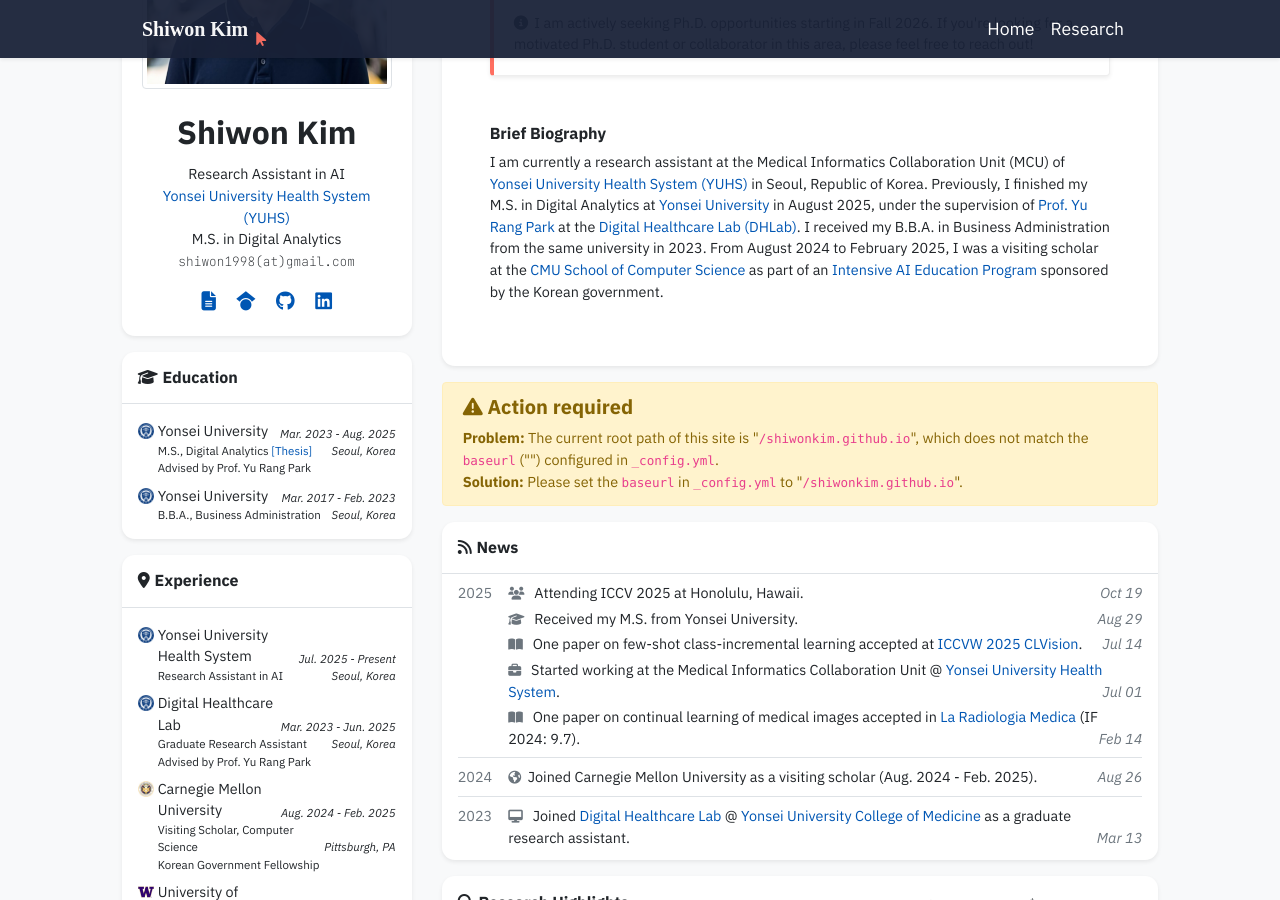
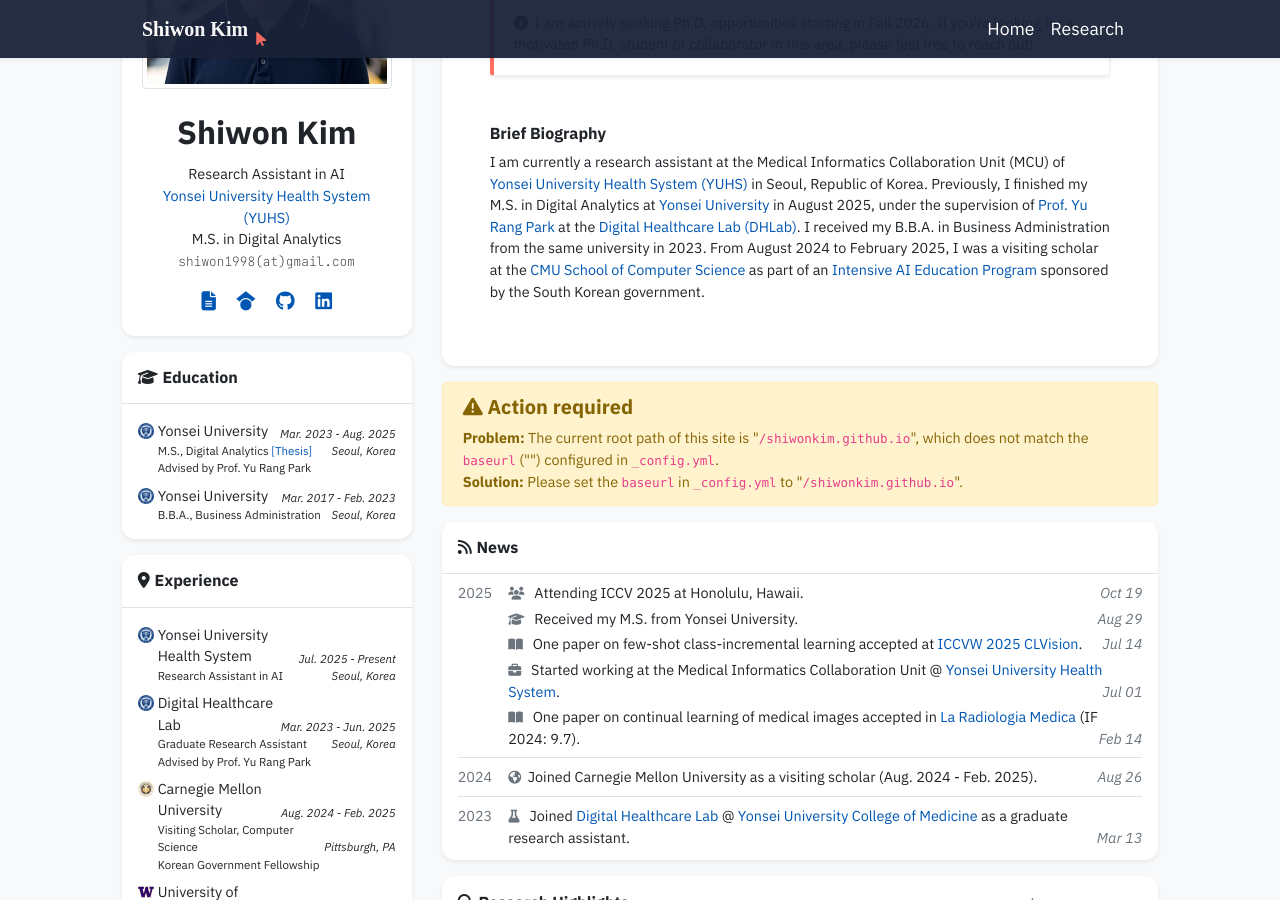
Before and after one commit to shiwonkim/shiwonkim.github.io, a Jekyll site: the page built from index.html, in a window 1280 px wide and 900 px high, scrolled down 355 px. Built offline with Jekyll 4.4.1, drawn with Linux system fonts in a browser that asks for light colours; nearby versions of some CDN libraries; some web fonts are replaced; a style sheet for code colours, icons or effects is not loaded.

Commit message:
edit profile

```diff
--- a/_data/profile.yml
+++ b/_data/profile.yml
@@ -41,7 +41,7 @@
     I am currently a research assistant at the Medical Informatics Collaboration Unit (MCU) of <a href="https://yuhs.severance.healthcare/yuhs-en/index.do" target="_blank">Yonsei University Health System (YUHS)</a> in Seoul, Republic of Korea.
     Previously, I finished my M.S. in Digital Analytics at <a href="https://www.yonsei.ac.kr/sites/en_sc/index.do" target="_blank">Yonsei University</a> in August 2025, under the supervision of <a href="https://scholar.google.com/citations?user=DNs7sk4AAAAJ&hl=en" target="_blank">Prof. Yu Rang Park</a> at the <a href="https://www.dhlab.org/" target="_blank">Digital Healthcare Lab (DHLab)</a>.
     I received my B.B.A. in Business Administration from the same university in 2023.
-    From August 2024 to February 2025, I was a visiting scholar at the <a href="https://www.cs.cmu.edu/" target="_blank">CMU School of Computer Science</a> as part of an <a href="" target="_blank">Intensive AI Education Program</a> sponsored by the Korean government.
+    From August 2024 to February 2025, I was a visiting scholar at the <a href="https://www.cs.cmu.edu/" target="_blank">CMU School of Computer Science</a> as part of an <a href="" target="_blank">Intensive AI Education Program</a> sponsored by the South Korean government.
   </p>
 
 portrait_url: /assets/images/photos/headshot.png
```
Also changed, not shown: _news/2023-dhlab.md (+1 -1 lines).
